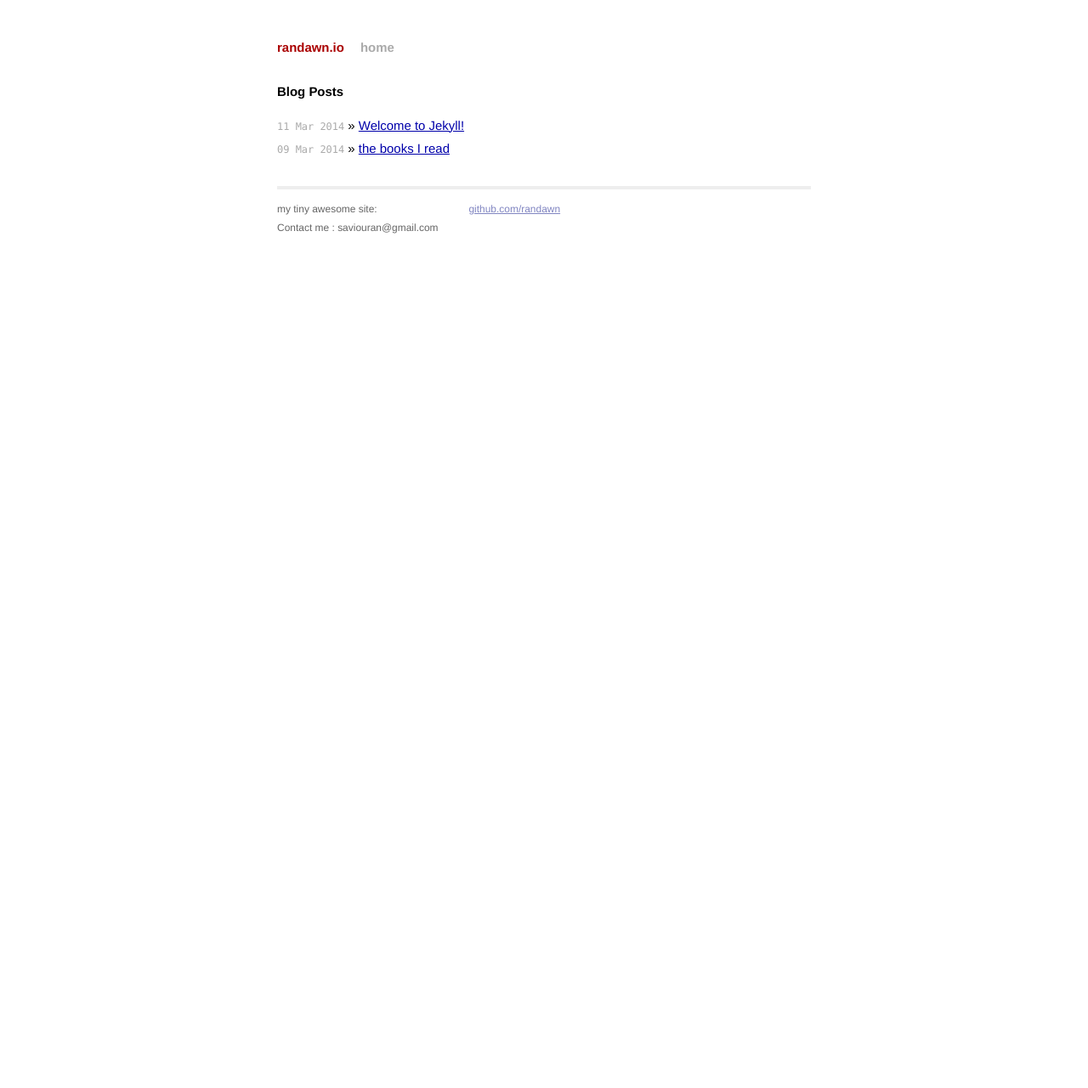
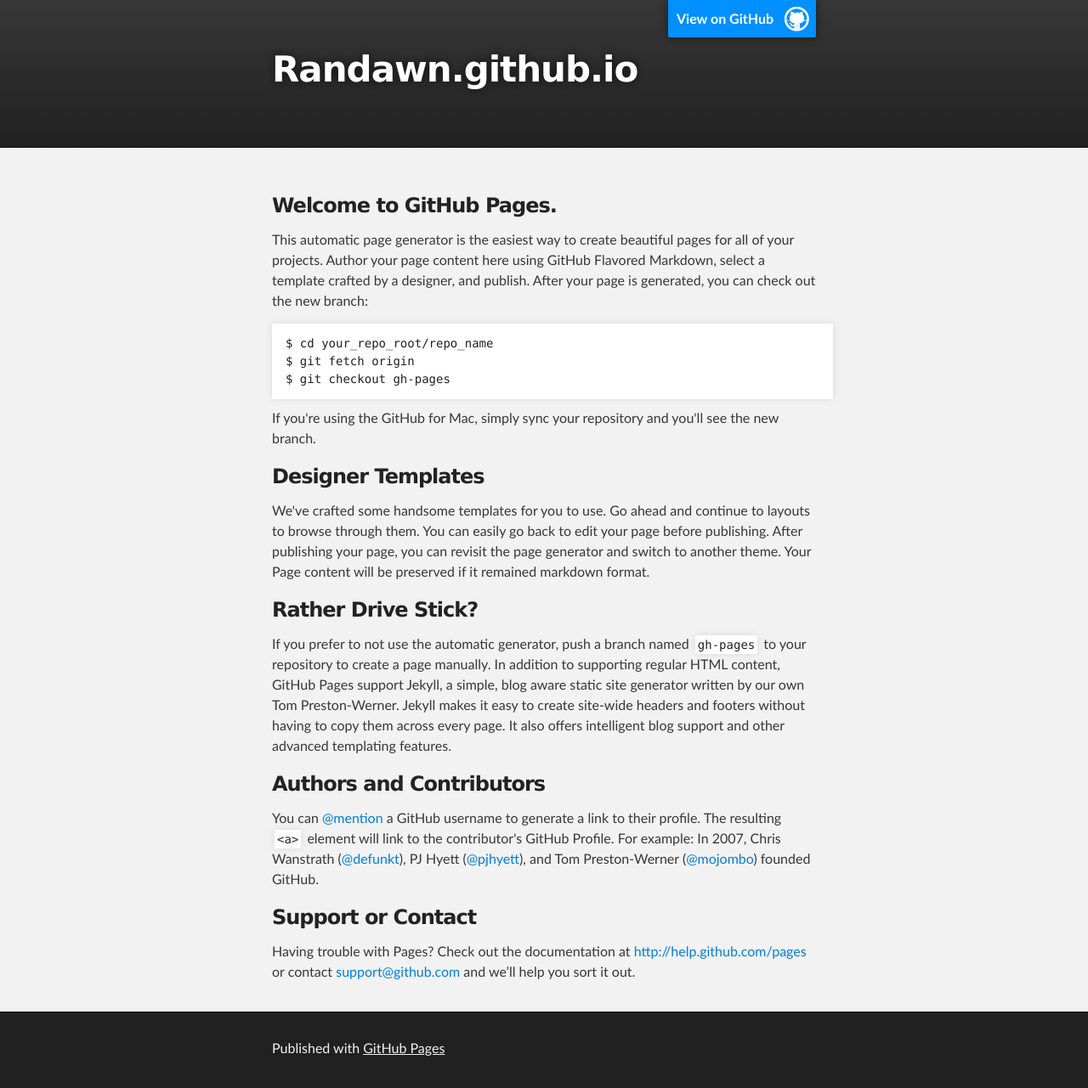
Before and after one commit to randawn/randawn.github.io, a Jekyll site: the page index.html, which Jekyll copies as it is, in a window 1280 px wide. Shown: the whole page at 85% size. Built offline with Jekyll 4.4.1, drawn with Linux system fonts in a browser that asks for light colours; Markdown is read by kramdown in place of the engine named in the settings; before the commit the page ends 945 px from its top, so only the background shows below that.

Commit message:
Replace master branch with page content via GitHub

```diff
--- a/index.html
+++ b/index.html
@@ -1,13 +1,84 @@
----
-layout: default
-title: randawn.io
----
+<!DOCTYPE html>
+<html>
 
-<div id="home">
-  <h1>Blog Posts</h1>
-  <ul class="posts">
-    {% for post in site.posts %}
-      <li><span>{{ post.date | date_to_string }}</span> &raquo; <a href="{{ post.url }}">{{ post.title }}</a></li>
-    {% endfor %}
-  </ul>
-</div>
+  <head>
+    <meta charset='utf-8' />
+    <meta http-equiv="X-UA-Compatible" content="chrome=1" />
+    <meta name="description" content="Randawn.github.io : " />
+
+    <link rel="stylesheet" type="text/css" media="screen" href="stylesheets/stylesheet.css">
+
+    <title>Randawn.github.io</title>
+  </head>
+
+  <body>
+
+    <!-- HEADER -->
+    <div id="header_wrap" class="outer">
+        <header class="inner">
+          <a id="forkme_banner" href="https://github.com/randawn">View on GitHub</a>
+
+          <h1 id="project_title">Randawn.github.io</h1>
+          <h2 id="project_tagline"></h2>
+
+        </header>
+    </div>
+
+    <!-- MAIN CONTENT -->
+    <div id="main_content_wrap" class="outer">
+      <section id="main_content" class="inner">
+        <h3>
+<a name="welcome-to-github-pages" class="anchor" href="#welcome-to-github-pages"><span class="octicon octicon-link"></span></a>Welcome to GitHub Pages.</h3>
+
+<p>This automatic page generator is the easiest way to create beautiful pages for all of your projects. Author your page content here using GitHub Flavored Markdown, select a template crafted by a designer, and publish. After your page is generated, you can check out the new branch:</p>
+
+<pre><code>$ cd your_repo_root/repo_name
+$ git fetch origin
+$ git checkout gh-pages
+</code></pre>
+
+<p>If you're using the GitHub for Mac, simply sync your repository and you'll see the new branch.</p>
+
+<h3>
+<a name="designer-templates" class="anchor" href="#designer-templates"><span class="octicon octicon-link"></span></a>Designer Templates</h3>
+
+<p>We've crafted some handsome templates for you to use. Go ahead and continue to layouts to browse through them. You can easily go back to edit your page before publishing. After publishing your page, you can revisit the page generator and switch to another theme. Your Page content will be preserved if it remained markdown format.</p>
+
+<h3>
+<a name="rather-drive-stick" class="anchor" href="#rather-drive-stick"><span class="octicon octicon-link"></span></a>Rather Drive Stick?</h3>
+
+<p>If you prefer to not use the automatic generator, push a branch named <code>gh-pages</code> to your repository to create a page manually. In addition to supporting regular HTML content, GitHub Pages support Jekyll, a simple, blog aware static site generator written by our own Tom Preston-Werner. Jekyll makes it easy to create site-wide headers and footers without having to copy them across every page. It also offers intelligent blog support and other advanced templating features.</p>
+
+<h3>
+<a name="authors-and-contributors" class="anchor" href="#authors-and-contributors"><span class="octicon octicon-link"></span></a>Authors and Contributors</h3>
+
+<p>You can <a href="https://github.com/blog/821" class="user-mention">@mention</a> a GitHub username to generate a link to their profile. The resulting <code>&lt;a&gt;</code> element will link to the contributor's GitHub Profile. For example: In 2007, Chris Wanstrath (<a href="https://github.com/defunkt" class="user-mention">@defunkt</a>), PJ Hyett (<a href="https://github.com/pjhyett" class="user-mention">@pjhyett</a>), and Tom Preston-Werner (<a href="https://github.com/mojombo" class="user-mention">@mojombo</a>) founded GitHub.</p>
+
+<h3>
+<a name="support-or-contact" class="anchor" href="#support-or-contact"><span class="octicon octicon-link"></span></a>Support or Contact</h3>
+
+<p>Having trouble with Pages? Check out the documentation at <a href="http://help.github.com/pages">http://help.github.com/pages</a> or contact <a href="mailto:support@github.com">support@github.com</a> and we’ll help you sort it out.</p>
+      </section>
+    </div>
+
+    <!-- FOOTER  -->
+    <div id="footer_wrap" class="outer">
+      <footer class="inner">
+        <p>Published with <a href="http://pages.github.com">GitHub Pages</a></p>
+      </footer>
+    </div>
+
+              <script type="text/javascript">
+            var gaJsHost = (("https:" == document.location.protocol) ? "https://ssl." : "http://www.");
+            document.write(unescape("%3Cscript src='" + gaJsHost + "google-analytics.com/ga.js' type='text/javascript'%3E%3C/script%3E"));
+          </script>
+          <script type="text/javascript">
+            try {
+              var pageTracker = _gat._getTracker("UA-8800109-4");
+            pageTracker._trackPageview();
+            } catch(err) {}
+          </script>
+
+
+  </body>
+</html>
--- /dev/null
+++ b/javascripts/main.js
@@ -0,0 +1 @@
+console.log('This would be the main JS file.');
--- /dev/null
+++ b/stylesheets/pygment_trac.css
@@ -0,0 +1,70 @@
+.highlight .hll { background-color: #ffffcc }
+.highlight  { background: #f0f3f3; }
+.highlight .c { color: #0099FF; font-style: italic } /* Comment */
+.highlight .err { color: #AA0000; background-color: #FFAAAA } /* Error */
+.highlight .k { color: #006699; font-weight: bold } /* Keyword */
+.highlight .o { color: #555555 } /* Operator */
+.highlight .cm { color: #0099FF; font-style: italic } /* Comment.Multiline */
+.highlight .cp { color: #009999 } /* Comment.Preproc */
+.highlight .c1 { color: #0099FF; font-style: italic } /* Comment.Single */
+.highlight .cs { color: #0099FF; font-weight: bold; font-style: italic } /* Comment.Special */
+.highlight .gd { background-color: #FFCCCC; border: 1px solid #CC0000 } /* Generic.Deleted */
+.highlight .ge { font-style: italic } /* Generic.Emph */
+.highlight .gr { color: #FF0000 } /* Generic.Error */
+.highlight .gh { color: #003300; font-weight: bold } /* Generic.Heading */
+.highlight .gi { background-color: #CCFFCC; border: 1px solid #00CC00 } /* Generic.Inserted */
+.highlight .go { color: #AAAAAA } /* Generic.Output */
+.highlight .gp { color: #000099; font-weight: bold } /* Generic.Prompt */
+.highlight .gs { font-weight: bold } /* Generic.Strong */
+.highlight .gu { color: #003300; font-weight: bold } /* Generic.Subheading */
+.highlight .gt { color: #99CC66 } /* Generic.Traceback */
+.highlight .kc { color: #006699; font-weight: bold } /* Keyword.Constant */
+.highlight .kd { color: #006699; font-weight: bold } /* Keyword.Declaration */
+.highlight .kn { color: #006699; font-weight: bold } /* Keyword.Namespace */
+.highlight .kp { color: #006699 } /* Keyword.Pseudo */
+.highlight .kr { color: #006699; font-weight: bold } /* Keyword.Reserved */
+.highlight .kt { color: #007788; font-weight: bold } /* Keyword.Type */
+.highlight .m { color: #FF6600 } /* Literal.Number */
+.highlight .s { color: #CC3300 } /* Literal.String */
+.highlight .na { color: #330099 } /* Name.Attribute */
+.highlight .nb { color: #336666 } /* Name.Builtin */
+.highlight .nc { color: #00AA88; font-weight: bold } /* Name.Class */
+.highlight .no { color: #336600 } /* Name.Constant */
+.highlight .nd { color: #9999FF } /* Name.Decorator */
+.highlight .ni { color: #999999; font-weight: bold } /* Name.Entity */
+.highlight .ne { color: #CC0000; font-weight: bold } /* Name.Exception */
+.highlight .nf { color: #CC00FF } /* Name.Function */
+.highlight .nl { color: #9999FF } /* Name.Label */
+.highlight .nn { color: #00CCFF; font-weight: bold } /* Name.Namespace */
+.highlight .nt { color: #330099; font-weight: bold } /* Name.Tag */
+.highlight .nv { color: #003333 } /* Name.Variable */
+.highlight .ow { color: #000000; font-weight: bold } /* Operator.Word */
+.highlight .w { color: #bbbbbb } /* Text.Whitespace */
+.highlight .mf { color: #FF6600 } /* Literal.Number.Float */
+.highlight .mh { color: #FF6600 } /* Literal.Number.Hex */
+.highlight .mi { color: #FF6600 } /* Literal.Number.Integer */
+.highlight .mo { color: #FF6600 } /* Literal.Number.Oct */
+.highlight .sb { color: #CC3300 } /* Literal.String.Backtick */
+.highlight .sc { color: #CC3300 } /* Literal.String.Char */
+.highlight .sd { color: #CC3300; font-style: italic } /* Literal.String.Doc */
+.highlight .s2 { color: #CC3300 } /* Literal.String.Double */
+.highlight .se { color: #CC3300; font-weight: bold } /* Literal.String.Escape */
+.highlight .sh { color: #CC3300 } /* Literal.String.Heredoc */
+.highlight .si { color: #AA0000 } /* Literal.String.Interpol */
+.highlight .sx { color: #CC3300 } /* Literal.String.Other */
+.highlight .sr { color: #33AAAA } /* Literal.String.Regex */
+.highlight .s1 { color: #CC3300 } /* Literal.String.Single */
+.highlight .ss { color: #FFCC33 } /* Literal.String.Symbol */
+.highlight .bp { color: #336666 } /* Name.Builtin.Pseudo */
+.highlight .vc { color: #003333 } /* Name.Variable.Class */
+.highlight .vg { color: #003333 } /* Name.Variable.Global */
+.highlight .vi { color: #003333 } /* Name.Variable.Instance */
+.highlight .il { color: #FF6600 } /* Literal.Number.Integer.Long */
+
+.type-csharp .highlight .k { color: #0000FF }
+.type-csharp .highlight .kt { color: #0000FF }
+.type-csharp .highlight .nf { color: #000000; font-weight: normal }
+.type-csharp .highlight .nc { color: #2B91AF }
+.type-csharp .highlight .nn { color: #000000 }
+.type-csharp .highlight .s { color: #A31515 }
+.type-csharp .highlight .sc { color: #A31515 }
--- /dev/null
+++ b/stylesheets/stylesheet.css
@@ -0,0 +1,423 @@
+/*******************************************************************************
+Slate Theme for GitHub Pages
+by Jason Costello, @jsncostello
+*******************************************************************************/
+
+@import url(pygment_trac.css);
+
+/*******************************************************************************
+MeyerWeb Reset
+*******************************************************************************/
+
+html, body, div, span, applet, object, iframe,
+h1, h2, h3, h4, h5, h6, p, blockquote, pre,
+a, abbr, acronym, address, big, cite, code,
+del, dfn, em, img, ins, kbd, q, s, samp,
+small, strike, strong, sub, sup, tt, var,
+b, u, i, center,
+dl, dt, dd, ol, ul, li,
+fieldset, form, label, legend,
+table, caption, tbody, tfoot, thead, tr, th, td,
+article, aside, canvas, details, embed,
+figure, figcaption, footer, header, hgroup,
+menu, nav, output, ruby, section, summary,
+time, mark, audio, video {
+  margin: 0;
+  padding: 0;
+  border: 0;
+  font: inherit;
+  vertical-align: baseline;
+}
+
+/* HTML5 display-role reset for older browsers */
+article, aside, details, figcaption, figure,
+footer, header, hgroup, menu, nav, section {
+  display: block;
+}
+
+ol, ul {
+  list-style: none;
+}
+
+table {
+  border-collapse: collapse;
+  border-spacing: 0;
+}
+
+/*******************************************************************************
+Theme Styles
+*******************************************************************************/
+
+body {
+  box-sizing: border-box;
+  color:#373737;
+  background: #212121;
+  font-size: 16px;
+  font-family: 'Myriad Pro', Calibri, Helvetica, Arial, sans-serif;
+  line-height: 1.5;
+  -webkit-font-smoothing: antialiased;
+}
+
+h1, h2, h3, h4, h5, h6 {
+  margin: 10px 0;
+  font-weight: 700;
+  color:#222222;
+  font-family: 'Lucida Grande', 'Calibri', Helvetica, Arial, sans-serif;
+  letter-spacing: -1px;
+}
+
+h1 {
+  font-size: 36px;
+  font-weight: 700;
+}
+
+h2 {
+  padding-bottom: 10px;
+  font-size: 32px;
+  background: url('../images/bg_hr.png') repeat-x bottom;
+}
+
+h3 {
+  font-size: 24px;
+}
+
+h4 {
+  font-size: 21px;
+}
+
+h5 {
+  font-size: 18px;
+}
+
+h6 {
+  font-size: 16px;
+}
+
+p {
+  margin: 10px 0 15px 0;
+}
+
+footer p {
+  color: #f2f2f2;
+}
+
+a {
+  text-decoration: none;
+  color: #007edf;
+  text-shadow: none;
+
+  transition: color 0.5s ease;
+  transition: text-shadow 0.5s ease;
+  -webkit-transition: color 0.5s ease;
+  -webkit-transition: text-shadow 0.5s ease;
+  -moz-transition: color 0.5s ease;
+  -moz-transition: text-shadow 0.5s ease;
+  -o-transition: color 0.5s ease;
+  -o-transition: text-shadow 0.5s ease;
+  -ms-transition: color 0.5s ease;
+  -ms-transition: text-shadow 0.5s ease;
+}
+
+a:hover, a:focus {text-decoration: underline;}
+
+footer a {
+  color: #F2F2F2;
+  text-decoration: underline;
+}
+
+em {
+  font-style: italic;
+}
+
+strong {
+  font-weight: bold;
+}
+
+img {
+  position: relative;
+  margin: 0 auto;
+  max-width: 739px;
+  padding: 5px;
+  margin: 10px 0 10px 0;
+  border: 1px solid #ebebeb;
+
+  box-shadow: 0 0 5px #ebebeb;
+  -webkit-box-shadow: 0 0 5px #ebebeb;
+  -moz-box-shadow: 0 0 5px #ebebeb;
+  -o-box-shadow: 0 0 5px #ebebeb;
+  -ms-box-shadow: 0 0 5px #ebebeb;
+}
+
+p img {
+  display: inline;
+  margin: 0;
+  padding: 0;
+  vertical-align: middle;
+  text-align: center;
+  border: none;
+}
+
+pre, code {
+  width: 100%;
+  color: #222;
+  background-color: #fff;
+
+  font-family: Monaco, "Bitstream Vera Sans Mono", "Lucida Console", Terminal, monospace;
+  font-size: 14px;
+
+  border-radius: 2px;
+  -moz-border-radius: 2px;
+  -webkit-border-radius: 2px;
+}
+
+pre {
+  width: 100%;
+  padding: 10px;
+  box-shadow: 0 0 10px rgba(0,0,0,.1);
+  overflow: auto;
+}
+
+code {
+  padding: 3px;
+  margin: 0 3px;
+  box-shadow: 0 0 10px rgba(0,0,0,.1);
+}
+
+pre code {
+  display: block;
+  box-shadow: none;
+}
+
+blockquote {
+  color: #666;
+  margin-bottom: 20px;
+  padding: 0 0 0 20px;
+  border-left: 3px solid #bbb;
+}
+
+
+ul, ol, dl {
+  margin-bottom: 15px
+}
+
+ul {
+  list-style: inside;
+  padding-left: 20px;
+}
+
+ol {
+  list-style: decimal inside;
+  padding-left: 20px;
+}
+
+dl dt {
+  font-weight: bold;
+}
+
+dl dd {
+  padding-left: 20px;
+  font-style: italic;
+}
+
+dl p {
+  padding-left: 20px;
+  font-style: italic;
+}
+
+hr {
+  height: 1px;
+  margin-bottom: 5px;
+  border: none;
+  background: url('../images/bg_hr.png') repeat-x center;
+}
+
+table {
+  border: 1px solid #373737;
+  margin-bottom: 20px;
+  text-align: left;
+ }
+
+th {
+  font-family: 'Lucida Grande', 'Helvetica Neue', Helvetica, Arial, sans-serif;
+  padding: 10px;
+  background: #373737;
+  color: #fff;
+ }
+
+td {
+  padding: 10px;
+  border: 1px solid #373737;
+ }
+
+form {
+  background: #f2f2f2;
+  padding: 20px;
+}
+
+/*******************************************************************************
+Full-Width Styles
+*******************************************************************************/
+
+.outer {
+  width: 100%;
+}
+
+.inner {
+  position: relative;
+  max-width: 640px;
+  padding: 20px 10px;
+  margin: 0 auto;
+}
+
+#forkme_banner {
+  display: block;
+  position: absolute;
+  top:0;
+  right: 10px;
+  z-index: 10;
+  padding: 10px 50px 10px 10px;
+  color: #fff;
+  background: url('../images/blacktocat.png') #0090ff no-repeat 95% 50%;
+  font-weight: 700;
+  box-shadow: 0 0 10px rgba(0,0,0,.5);
+  border-bottom-left-radius: 2px;
+  border-bottom-right-radius: 2px;
+}
+
+#header_wrap {
+  background: #212121;
+  background: -moz-linear-gradient(top, #373737, #212121);
+  background: -webkit-linear-gradient(top, #373737, #212121);
+  background: -ms-linear-gradient(top, #373737, #212121);
+  background: -o-linear-gradient(top, #373737, #212121);
+  background: linear-gradient(top, #373737, #212121);
+}
+
+#header_wrap .inner {
+  padding: 50px 10px 30px 10px;
+}
+
+#project_title {
+  margin: 0;
+  color: #fff;
+  font-size: 42px;
+  font-weight: 700;
+  text-shadow: #111 0px 0px 10px;
+}
+
+#project_tagline {
+  color: #fff;
+  font-size: 24px;
+  font-weight: 300;
+  background: none;
+  text-shadow: #111 0px 0px 10px;
+}
+
+#downloads {
+  position: absolute;
+  width: 210px;
+  z-index: 10;
+  bottom: -40px;
+  right: 0;
+  height: 70px;
+  background: url('../images/icon_download.png') no-repeat 0% 90%;
+}
+
+.zip_download_link {
+  display: block;
+  float: right;
+  width: 90px;
+  height:70px;
+  text-indent: -5000px;
+  overflow: hidden;
+  background: url(../images/sprite_download.png) no-repeat bottom left;
+}
+
+.tar_download_link {
+  display: block;
+  float: right;
+  width: 90px;
+  height:70px;
+  text-indent: -5000px;
+  overflow: hidden;
+  background: url(../images/sprite_download.png) no-repeat bottom right;
+  margin-left: 10px;
+}
+
+.zip_download_link:hover {
+  background: url(../images/sprite_download.png) no-repeat top left;
+}
+
+.tar_download_link:hover {
+  background: url(../images/sprite_download.png) no-repeat top right;
+}
+
+#main_content_wrap {
+  background: #f2f2f2;
+  border-top: 1px solid #111;
+  border-bottom: 1px solid #111;
+}
+
+#main_content {
+  padding-top: 40px;
+}
+
+#footer_wrap {
+  background: #212121;
+}
+
+
+
+/*******************************************************************************
+Small Device Styles
+*******************************************************************************/
+
+@media screen and (max-width: 480px) {
+  body {
+    font-size:14px;
+  }
+
+  #downloads {
+    display: none;
+  }
+
+  .inner {
+    min-width: 320px;
+    max-width: 480px;
+  }
+
+  #project_title {
+  font-size: 32px;
+  }
+
+  h1 {
+    font-size: 28px;
+  }
+
+  h2 {
+    font-size: 24px;
+  }
+
+  h3 {
+    font-size: 21px;
+  }
+
+  h4 {
+    font-size: 18px;
+  }
+
+  h5 {
+    font-size: 14px;
+  }
+
+  h6 {
+    font-size: 12px;
+  }
+
+  code, pre {
+    min-width: 320px;
+    max-width: 480px;
+    font-size: 11px;
+  }
+
+}
```
Also changed, not shown: params.json (added, +1 -0 lines), images/bg_hr.png (added), images/blacktocat.png (added), images/icon_download.png (added), images/sprite_download.png (added).
